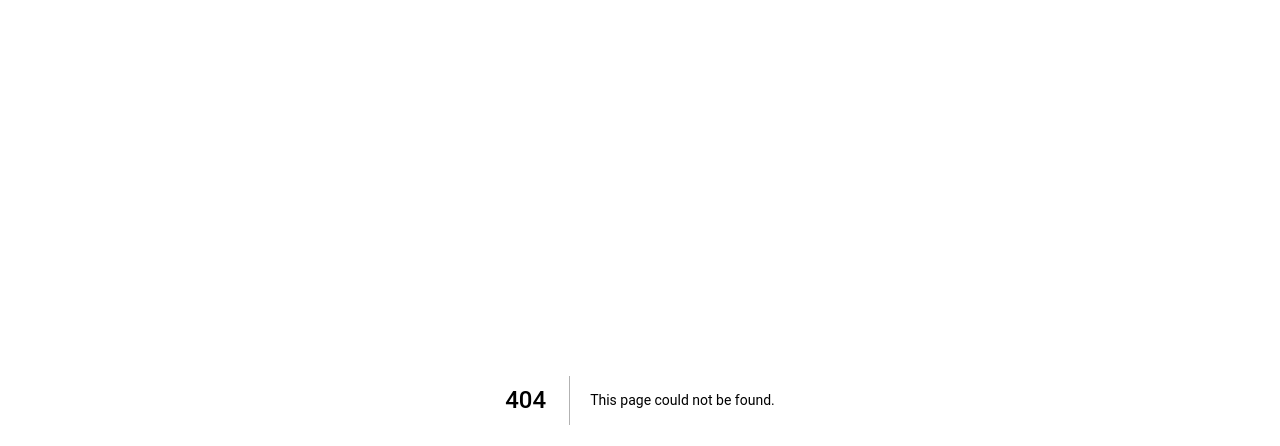
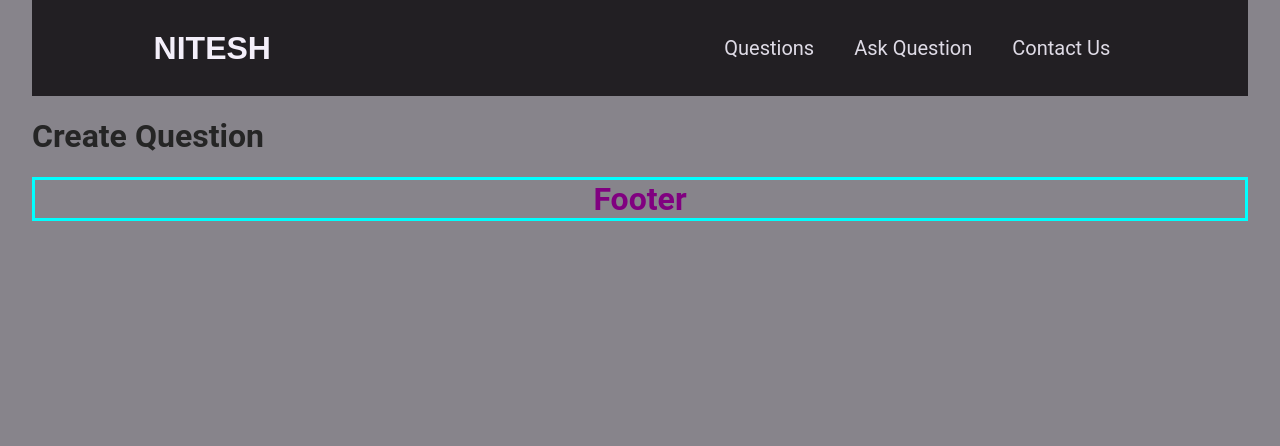
Before and after one commit to Nitesh058Raj/Q-A-platform-NextJS, a Next.js app: page /ask in a window 1280 px wide. Before the commit this address had no page. Shown: the top 446 px of the page. Built offline with nearby package versions, Linux system fonts and the light colour scheme.

Commit message:
ask page added and adding extra components foldor

```diff
--- a/components/header.js
+++ b/components/Extra Components/header.js
@@ -1,3 +1,6 @@
+
+// Not using in project
+
 import Link from "next/link";
 import styles from "./header.module.css";
 
--- a/components/layout.js
+++ b/components/Extra Components/layout.js
@@ -1,3 +1,6 @@
+
+// Not using in project
+
 import Head from "next/head";
 import { Fragment } from "react";
 import styles from "./layout.module.css";
--- a/components/footer.js
+++ b/components/footer.js
@@ -1,6 +1,6 @@
 import Link from "next/link";
 import styles from "./footer.module.css";
 
-export default function Sidebar() {
+export default function Footer() {
   return <h1 className={styles.h1text}>Footer</h1>;
 }
--- a/components/main-navigation.js
+++ b/components/main-navigation.js
@@ -16,10 +16,13 @@ function MainNavigation() {
         <nav>
           <ul>
             <li>
-              <Link href="/posts">Posts</Link>
+              <Link href="/posts">Questions</Link>
             </li>
             <li>
-              <Link href="/contact">Contact</Link>
+              <Link href="/ask">Ask Question</Link>
+            </li>
+            <li>
+              <Link href="/contact">Contact Us</Link>
             </li>
           </ul>
         </nav>
--- a/pages/contact.js
+++ b/pages/ask.js
@@ -1,22 +1,20 @@
 import Head from "next/head";
 import Image from "next/image";
-import styles from "../styles/Home.module.css";
-// import Contact from '../components/contact'
+import styles from "../styles/Ask.module.css";
 import Footer from "../components/footer";
 import NavBar from "../components/main-navigation";
 
-export default function Contact() {
+export default function Ask() {
   return (
     <div className={styles.container}>
       <Head>
-        <title>Contact</title>
-        <meta name="description" content="Generated by create next app" />
+        <title>Ask</title>
+        <meta name="description" content="Ask Question" />
         <link rel="icon" href="/favicon.ico" />
       </Head>
 
       <NavBar />
-      {/* <Contact /> */}
-      <h1>Contact</h1>
+      <h1>Create Question</h1>
       <Footer />
     </div>
   );
--- a/pages/posts.js
+++ b/pages/posts.js
@@ -4,8 +4,9 @@ import styles from "../styles/Posts.module.css";
 import Layout from "../components/layout";
 import Footer from "../components/footer";
 import NavBar from "../components/main-navigation";
-import useSWR from "swr";
 
+
+// import useSWR from "swr";
 // Testing local json data
 // import data from '../data.json'
 // const info = data.Experiences;
@@ -15,7 +16,7 @@ export default function Posts({ data }) {
   return (
     <div className={styles.container}>
       <Head>
-        <title>Posts</title>
+        <title>Questions</title>
         <meta name="description" content="Posts --> All Quetions" />
         <link rel="icon" href="/favicon.ico" />
       </Head>
--- /dev/null
+++ b/styles/Ask.module.css
@@ -0,0 +1,3 @@
+.container {
+    padding: 0 2rem;
+  }
--- /dev/null
+++ b/styles/ContactUs.module.css
@@ -0,0 +1,3 @@
+.container {
+    padding: 0 2rem;
+  }
```
Also changed, not shown: components/Extra Components/header.module.css (renamed from components/header.module.css), components/Extra Components/layout.module.css (added).
